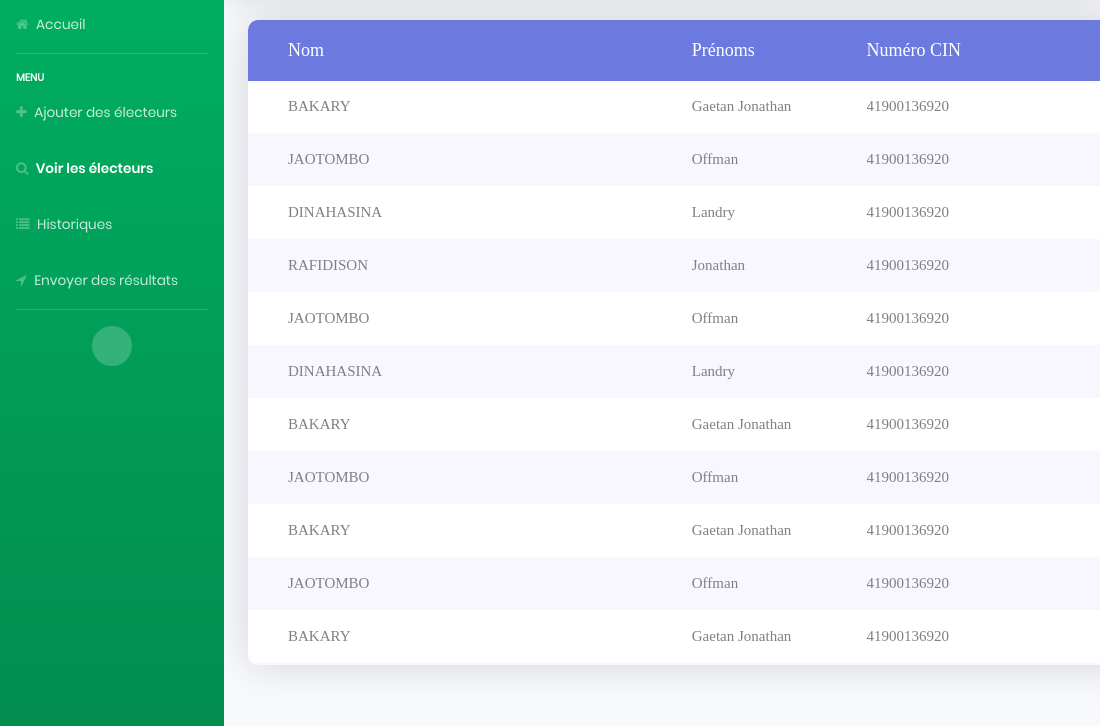
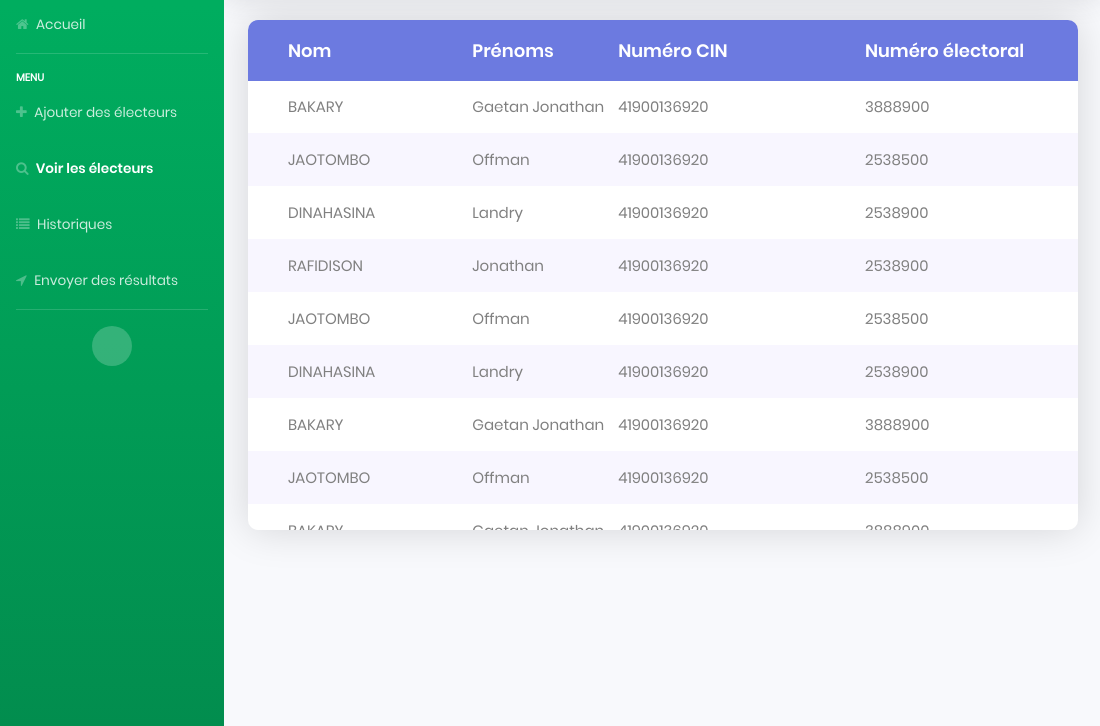
Before and after one commit to FoyerSociety/election, an Electron app: page view/search.html in a window 1100 px wide. Shown: the part 74-800 px from the top of the page. Drawn offline with nearby package versions, Linux system fonts and the light colour scheme; a web font is replaced by a local one.

Commit message:
Fini font tableau

```diff
--- a/view/assets/css/table.css
+++ b/view/assets/css/table.css
@@ -1,89 +1,49 @@
-
-
 /*//////////////////////////////////////////////////////////////////
 [ FONT ]*/
-
-
 @font-face {
-  font-family: Lato-Regular;
-  src: url('../fonts/Lato/Lato-Regular.ttf');
+  font-family: 'FontAwesome';
+  src: url('../fonts/fontawesome-webfont-v%3d4.6.3.eot');
+  src: url('../fonts/fontawesome-webfont-.eot#iefix&v=4.6.3') format('embedded-opentype'),
+      url('../fonts/fontawesome-webfont-v%3d4.6.3.woff2') format('woff2'),
+      url('../fonts/fontawesome-webfont-v%3d4.6.3.woff') format('woff'),
+      url('../fonts/fontawesome-webfont-v%3d4.6.3.ttf') format('truetype'),
+      url('../fonts/fontawesome-webfont-v%3d4.6.3.svg#fontawesomeregular') format('svg');
+  font-weight: normal;
+  font-style: normal;
 }
 
 @font-face {
-  font-family: Lato-Bold;
-  src: url('../fonts/Lato/Lato-Bold.ttf');
+  font-family: Poppins-Regular;
+  src: url('../fonts/poppins/Poppins-Regular.ttf');
 }
 
-/*//////////////////////////////////////////////////////////////////
-[ RESTYLE TAG ]*/
-* {
-	margin: 0px;
-	padding: 0px;
-	box-sizing: border-box;
+@font-face {
+  font-family: Poppins-Medium;
+  src: url('../fonts/poppins/Poppins-Medium.ttf');
 }
 
-body, html {
-	height: 100%;
-	font-family: sans-serif;
+@font-face {
+  font-family: Poppins-Bold;
+  src: url('../fonts/poppins/Poppins-Bold.ttf');
 }
 
-/* ------------------------------------ */
-a {
-	margin: 0px;
-	transition: all 0.4s;
-	-webkit-transition: all 0.4s;
-  -o-transition: all 0.4s;
-  -moz-transition: all 0.4s;
+@font-face {
+  font-family: Poppins-SemiBold;
+  src: url('../fonts/poppins/Poppins-SemiBold.ttf');
 }
 
-a:focus {
-	outline: none !important;
-}
-
-a:hover {
-	text-decoration: none;
-}
-
-/* ------------------------------------ */
-h1,h2,h3,h4,h5,h6 {margin: 0px;}
-
-p {margin: 0px;}
-
-ul, li {
-	margin: 0px;
-	list-style-type: none;
+@font-face {
+  font-family: Poppins-Light;
+  src: url('../fonts/poppins/Poppins-Light.ttf');
 }
 
 
-/* ------------------------------------ */
-input {
-  display: block;
-	outline: none;
-	border: none !important;
+.head .column1, .head .column2, .head .column3, .head .column4{
+  font-family: Poppins-SemiBold !important;
 }
 
-textarea {
-  display: block;
-  outline: none;
-}
-
-textarea:focus, input:focus {
-  border-color: transparent !important;
-}
-
-/* ------------------------------------ */
-button {
-	outline: none !important;
-	border: none;
-	background: transparent;
-}
-
-button:hover {
-	cursor: pointer;
-}
-
-iframe {
-	border: none !important;
+.body .column1, .body .column2, .body .column3, .body .column4{
+  font-family: Poppins-Regular !important;
 }
 
 /*//////////////////////////////////////////////////////////////////
@@ -132,14 +92,7 @@ iframe {
 }
 
 
-/*//////////////////////////////////////////////////////////////////
-[ Table ]*/
-
-.limiter {
-  width: 1366px;
-  margin: 0 auto;
-}
-
+/*Tableeeee///////*/
 .container-table100 {
   width: 100%;
   min-height: 100vh;
@@ -157,7 +110,7 @@ iframe {
 }
 
 .wrap-table100 {
-  width: 1170px;
+  width: 830px;
 }
 
 /*//////////////////////////////////////////////////////////////////
@@ -176,7 +129,7 @@ th, td {
 }
 
 .column1 {
-  width: 33%;
+  width: 20%;
   padding-left: 40px;
 }
 
@@ -221,7 +174,7 @@ th, td {
 }
 
 .table100-body {
-  max-height: 585px;
+  max-height: 450px;
   overflow: auto;
 }
 
```
Also changed, not shown: view/home.html (+1 -1 lines), 1 other file.
